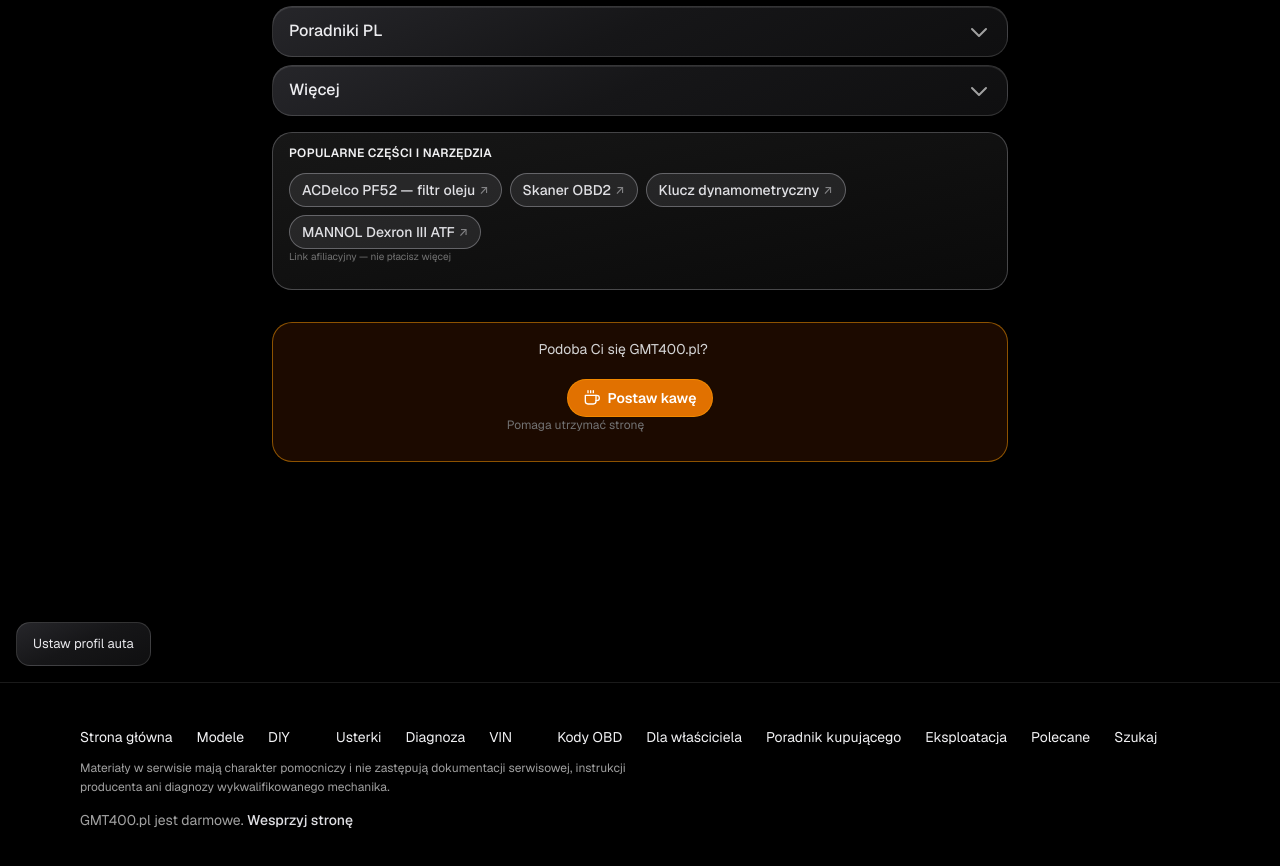
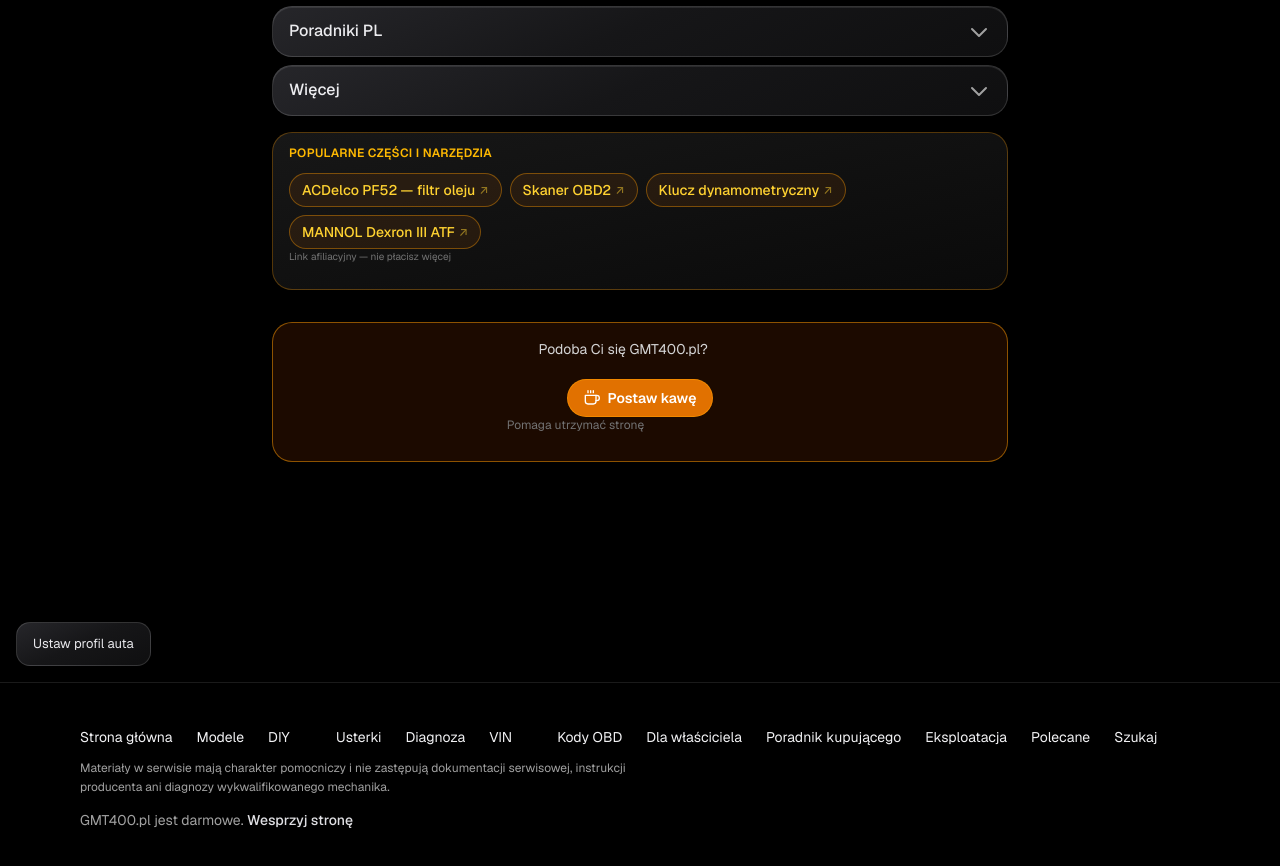
Before and after one commit to tsrc4mm9gg-netizen/gmt400-app, a Next.js app: page / in a window 1280 px wide. Shown: the part 1306-2172 px from the top of the page. Built offline with nearby package versions, Linux system fonts and the light colour scheme.

Commit message:
feat: change AffiliateBox to amber color

```diff
--- a/src/app/ui/AffiliateBox.tsx
+++ b/src/app/ui/AffiliateBox.tsx
@@ -12,8 +12,8 @@ function amazonLink(search: string) {
 export default function AffiliateBox({ title = 'Gdzie kupić', items }: Props) {
   if (!items.length) return null;
   return (
-    <aside className="my-4 rounded-xl border border-silver-500/30 bg-gradient-to-br from-neutral-900 to-neutral-950 px-4 py-3">
-      <p className="text-xs font-semibold uppercase tracking-wide text-silver-400">{title}</p>
+    <aside className="my-4 rounded-xl border border-amber-500/30 bg-gradient-to-br from-neutral-900 to-neutral-950 px-4 py-3">
+      <p className="text-xs font-semibold uppercase tracking-wide text-amber-400">{title}</p>
       <ul className="mt-2 flex flex-wrap gap-2">
         {items.map((item) => (
           <li key={item.name}>
@@ -21,7 +21,7 @@ export default function AffiliateBox({ title = 'Gdzie kupić', items }: Props) {
               href={amazonLink(item.search)}
               target="_blank"
               rel="noopener noreferrer sponsored"
-              className="inline-flex items-center gap-1 rounded-lg border border-silver-500/40 bg-silver-600/10 px-3 py-1.5 text-sm font-medium text-silver-300 transition hover:border-silver-400 hover:bg-silver-600/20 hover:text-white"
+              className="inline-flex items-center gap-1 rounded-lg border border-amber-500/40 bg-amber-600/10 px-3 py-1.5 text-sm font-medium text-amber-300 transition hover:border-amber-400 hover:bg-amber-600/20 hover:text-amber-200"
             >
               {item.name}
               <span className="text-xs opacity-50">↗</span>
```
